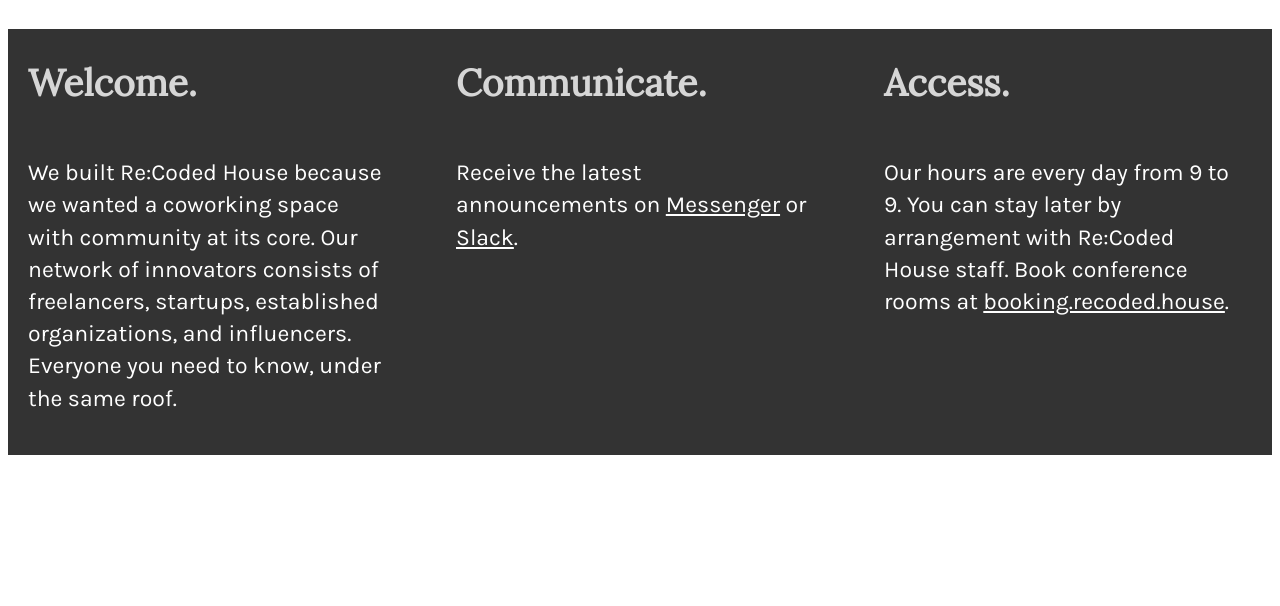
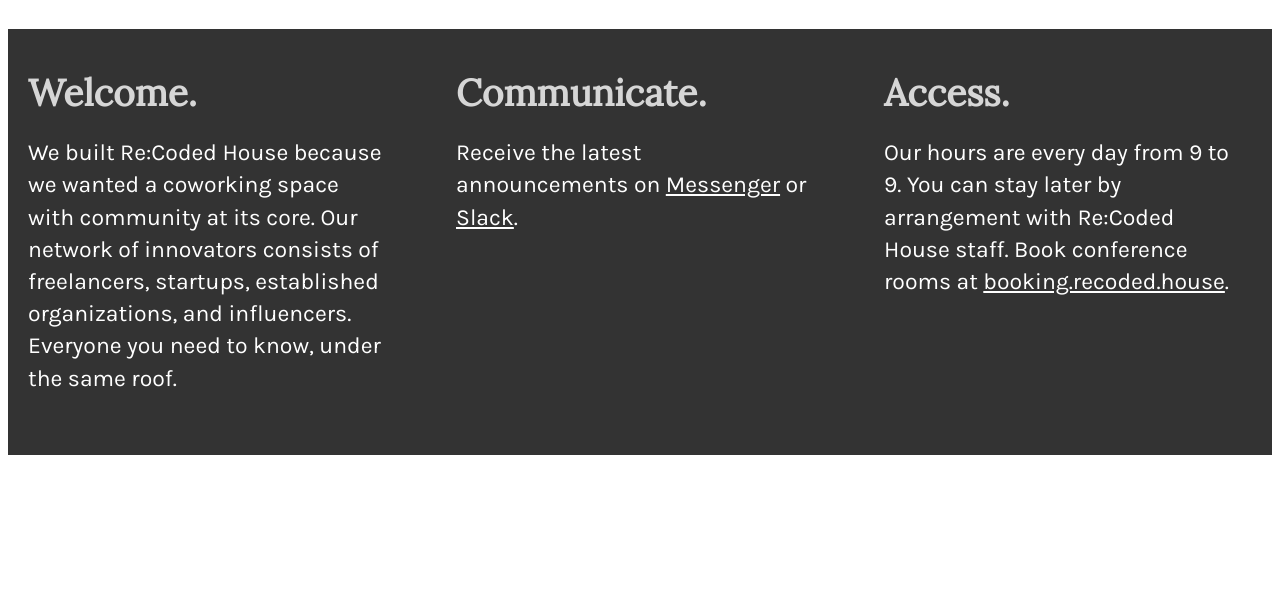
Before and after one commit to ReCoded-Org/welcome.recoded.house, a PHP site: page / in a window 1280 px wide. Shown: the top 606 px of the page. Run offline with PHP 8.4, Linux system fonts and the light colour scheme; some libraries are stand-ins or nearby versions.

Commit message:
Update index.php

```diff
--- a/index.php
+++ b/index.php
@@ -73,11 +73,11 @@ h2 {
 	font-size: 37px;
 	line-height: 1.3em;
 	font-weight: 700;
-	padding: 30px 20px;
+	padding: 40px 20px 0;
 	}
 
 p {
-	padding: 20px 20px;
+	padding: 20px 20px 40px;
 	}
 
 p, a {
```
